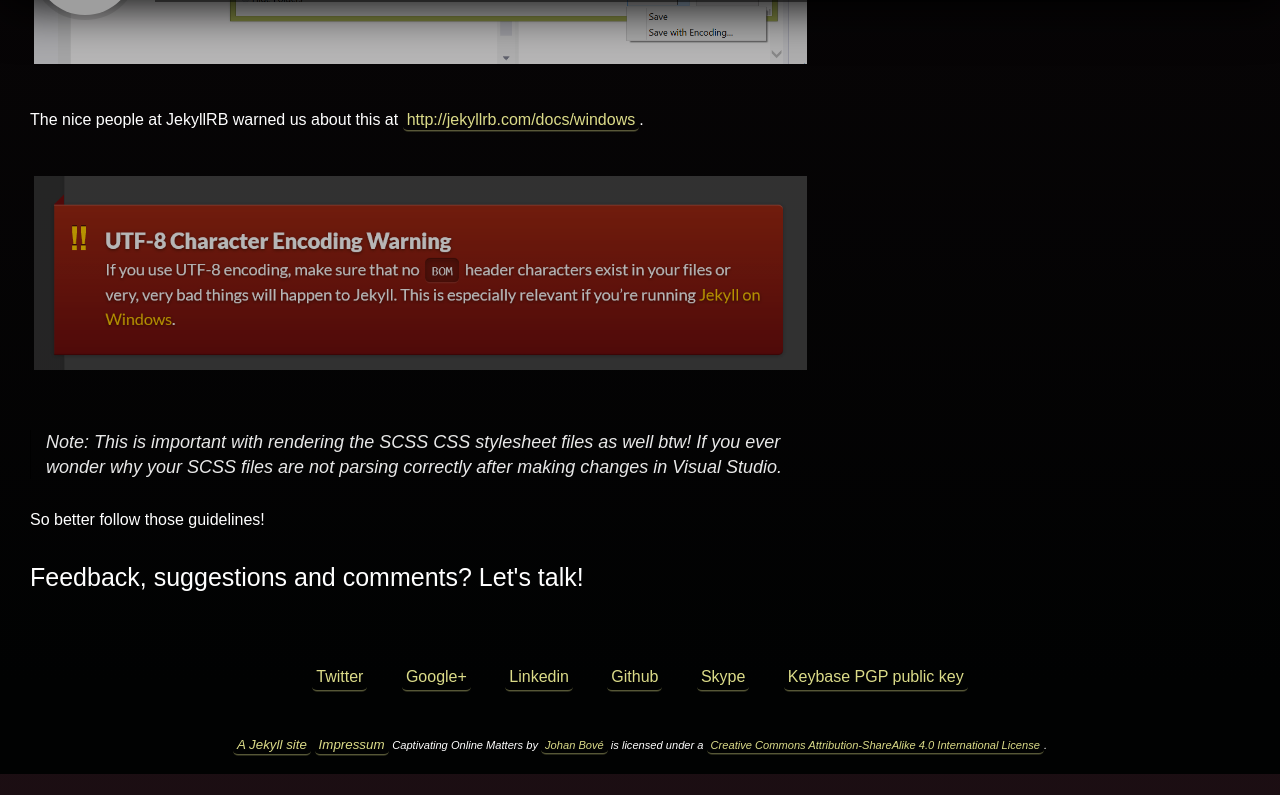
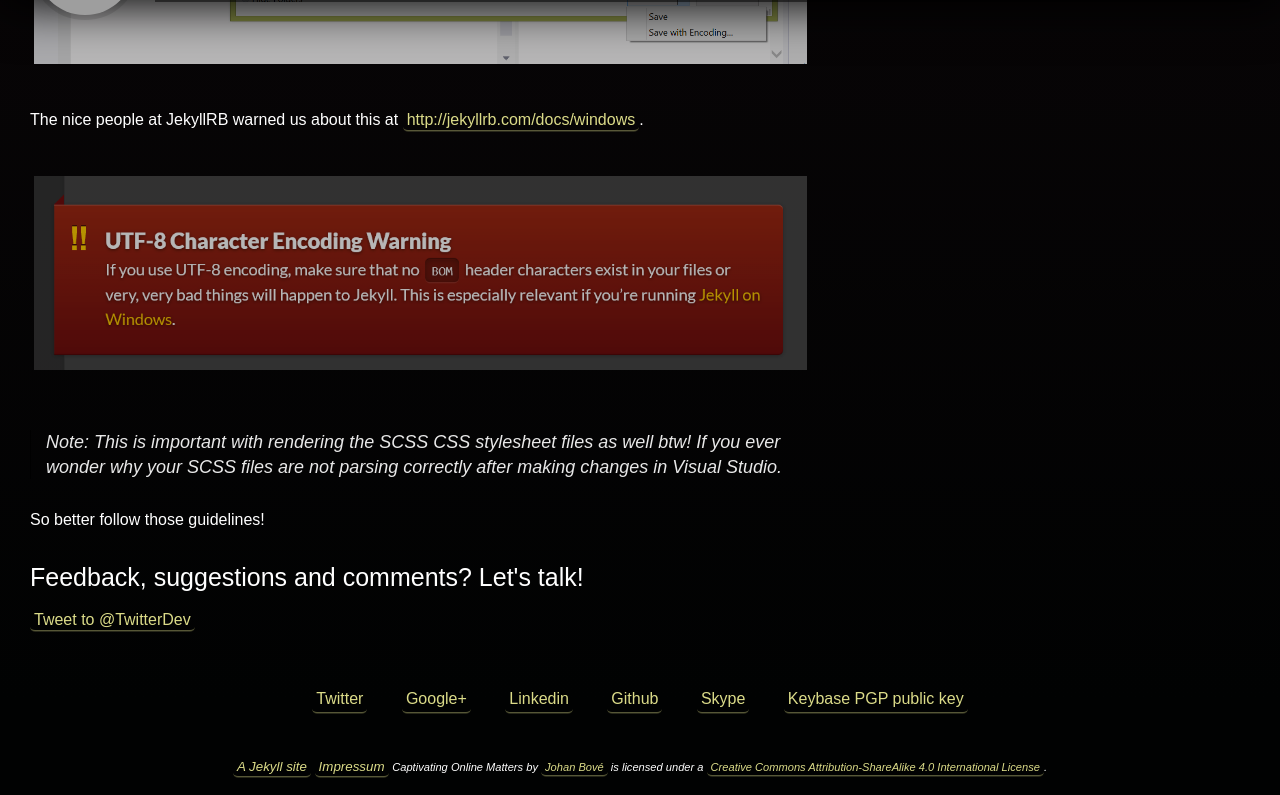
Before and after one commit to johanbove/johanbove.github.io, a Jekyll site: the page built from _posts/2015-02-28-issueswithjekyllandvisualstudio.markdown, in a window 1280 px wide and 900 px high, scrolled down 2201 px, cut to the strip 105-900 px from the top of the window. Built offline with Jekyll 4.4.1, drawn with Linux system fonts in a browser that asks for light colours; comment, search, counter and statistics services are not loaded; before the commit the page ends 3080 px from its top, so only the background shows below that; grey boxes are pictures that could not be loaded.

Commit message:
Update post.html
Removed the discuss include

```diff
--- a/_layouts/post.html
+++ b/_layouts/post.html
@@ -16,7 +16,7 @@
 
       <div class="post-comments">
         <h2>Feedback, suggestions and comments? Let's talk!</h2>
-        {% include disqus.html %}
+        <a href="https://twitter.com/intent/tweet?screen_name=TwitterDev" class="twitter-mention-button" data-show-count="false">Tweet to @TwitterDev</a><script async src="//platform.twitter.com/widgets.js" charset="utf-8"></script>
       </div>
 
     </section>
```
